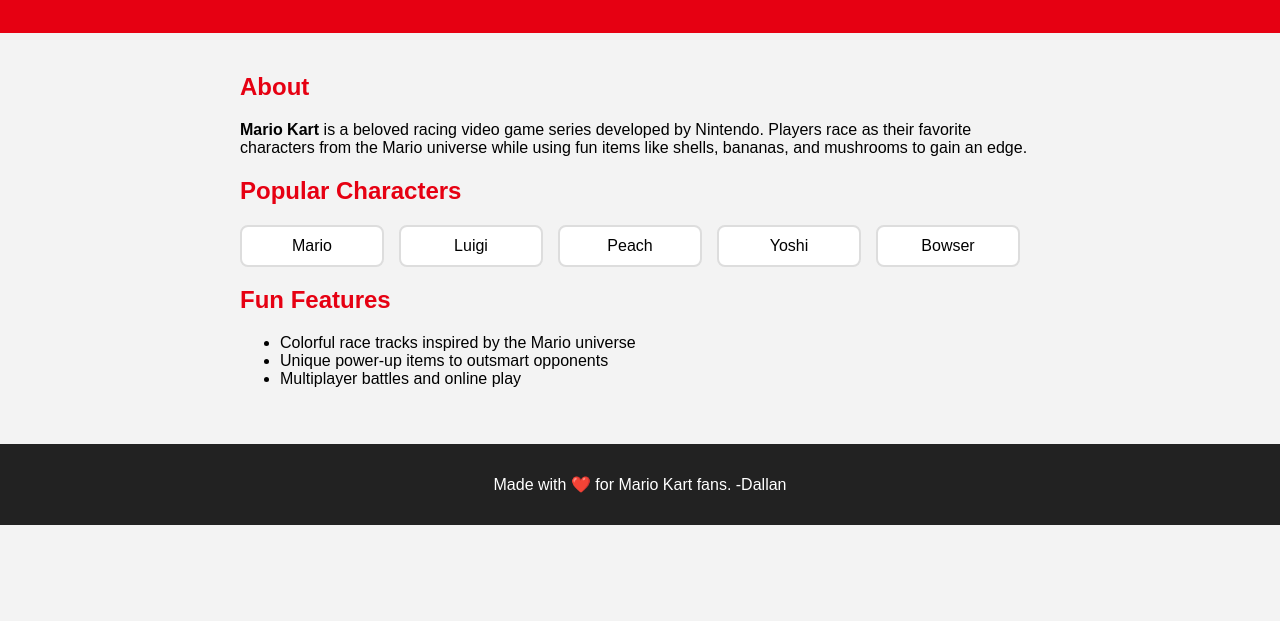
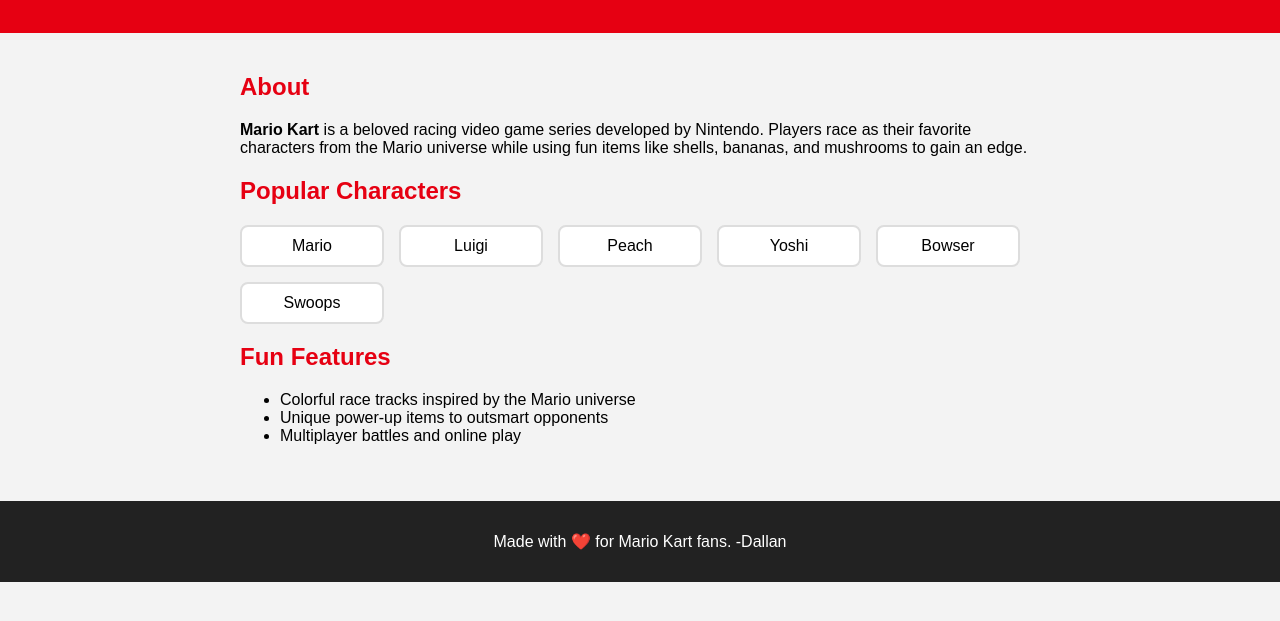
Before and after one commit to mantoangabe/Group-Project-9-22, a plain HTML site: page group.html in a window 1280 px wide. Shown: the part 121-742 px from the top of the page. Drawn offline with Linux system fonts and the light colour scheme.

Commit message:
Gabe Change

```diff
--- a/group.html
+++ b/group.html
@@ -69,6 +69,8 @@
       <div class="character">Peach</div>
       <div class="character">Yoshi</div>
       <div class="character">Bowser</div>
+      <!-- Gabe Change -->
+      <div class="character">Swoops</div>
     </div>
 
     <h2>Fun Features</h2>
```
